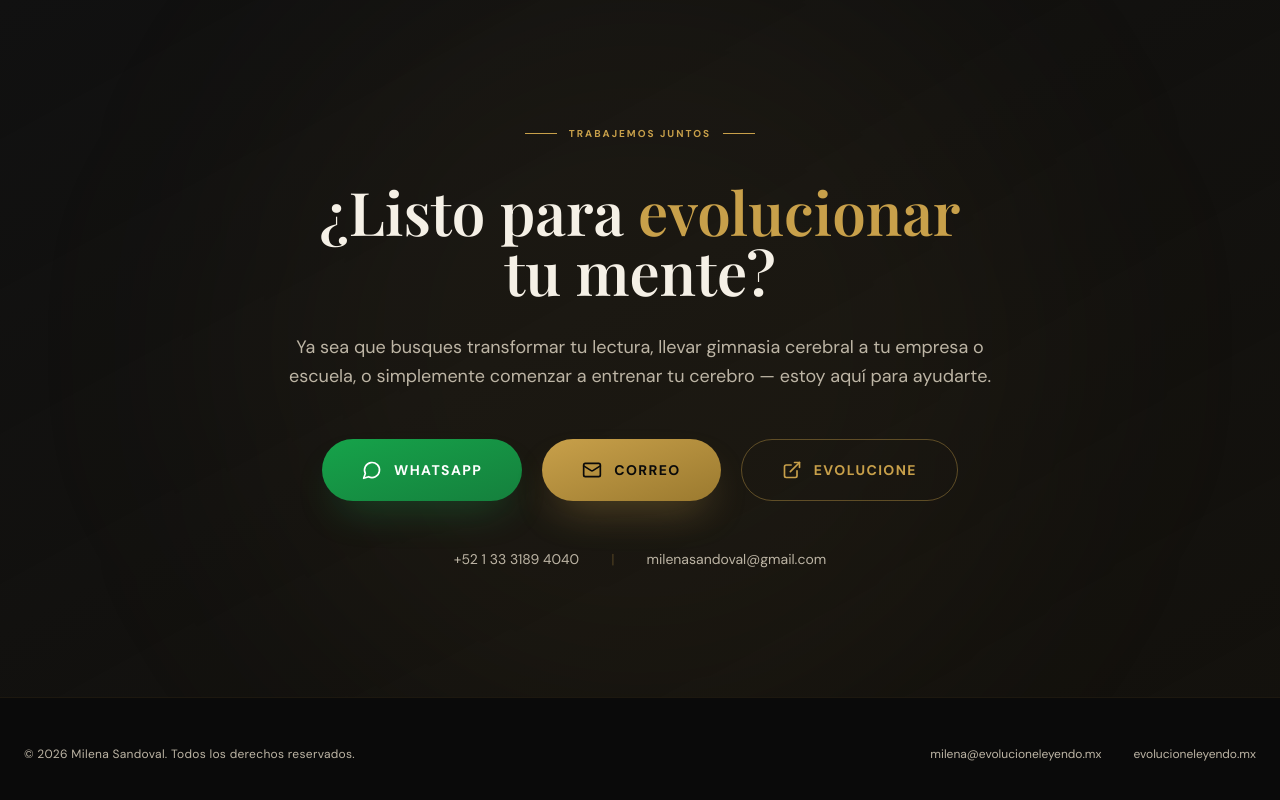
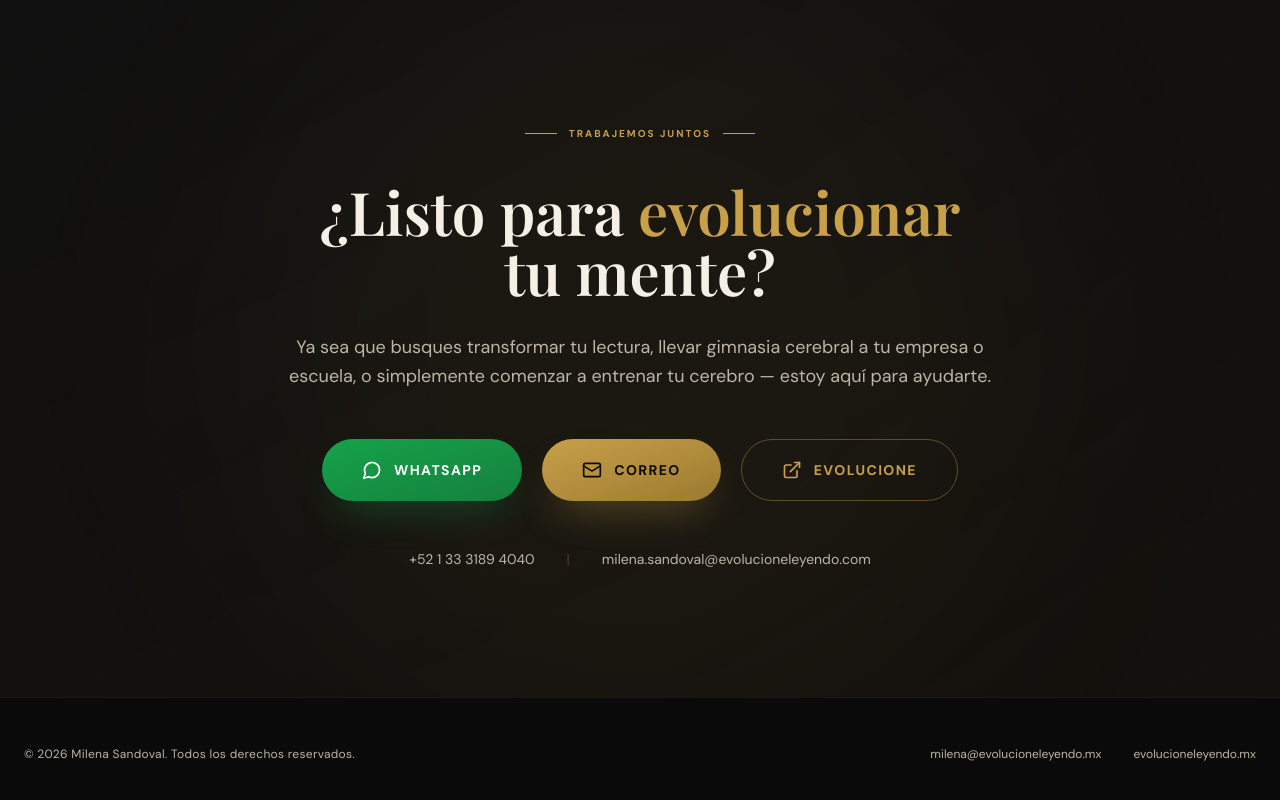
Before and after one commit to diegoroman5/MILENA-SANDOVAL, a React (Vite) app: page / in a window 1280 px wide. Shown: the part 8052-8852 px from the top of the page. Built offline with nearby package versions, Linux system fonts and the light colour scheme; a web font is replaced by a local one.

Commit message:
Actualizar correo en ContactCTA

```diff
--- a/components/ContactCTA.tsx
+++ b/components/ContactCTA.tsx
@@ -35,7 +35,7 @@ export const ContactCTA: React.FC = () => {
             WhatsApp
           </a>
           <a
-            href="mailto:milenasandoval@gmail.com"
+            href="mailto:milena.sandoval@evolucioneleyendo.com"
             className="inline-flex items-center gap-3 bg-gradient-to-br from-gold to-gold-dark text-dark font-bold text-sm tracking-widest uppercase py-5 px-10 rounded-full hover:scale-105 transition-all shadow-[0_20px_40px_-15px_rgba(200,160,74,0.4)]"
           >
             <Mail className="w-5 h-5" />
@@ -58,8 +58,8 @@ export const ContactCTA: React.FC = () => {
             +52 1 33 3189 4040
           </a>
           <span className="text-gold/30">|</span>
-          <a href="mailto:milenasandoval@gmail.com" className="hover:text-gold transition-colors">
-            milenasandoval@gmail.com
+          <a href="mailto:milena.sandoval@evolucioneleyendo.com" className="hover:text-gold transition-colors">
+            milena.sandoval@evolucioneleyendo.com
           </a>
         </div>
       </div>
```
